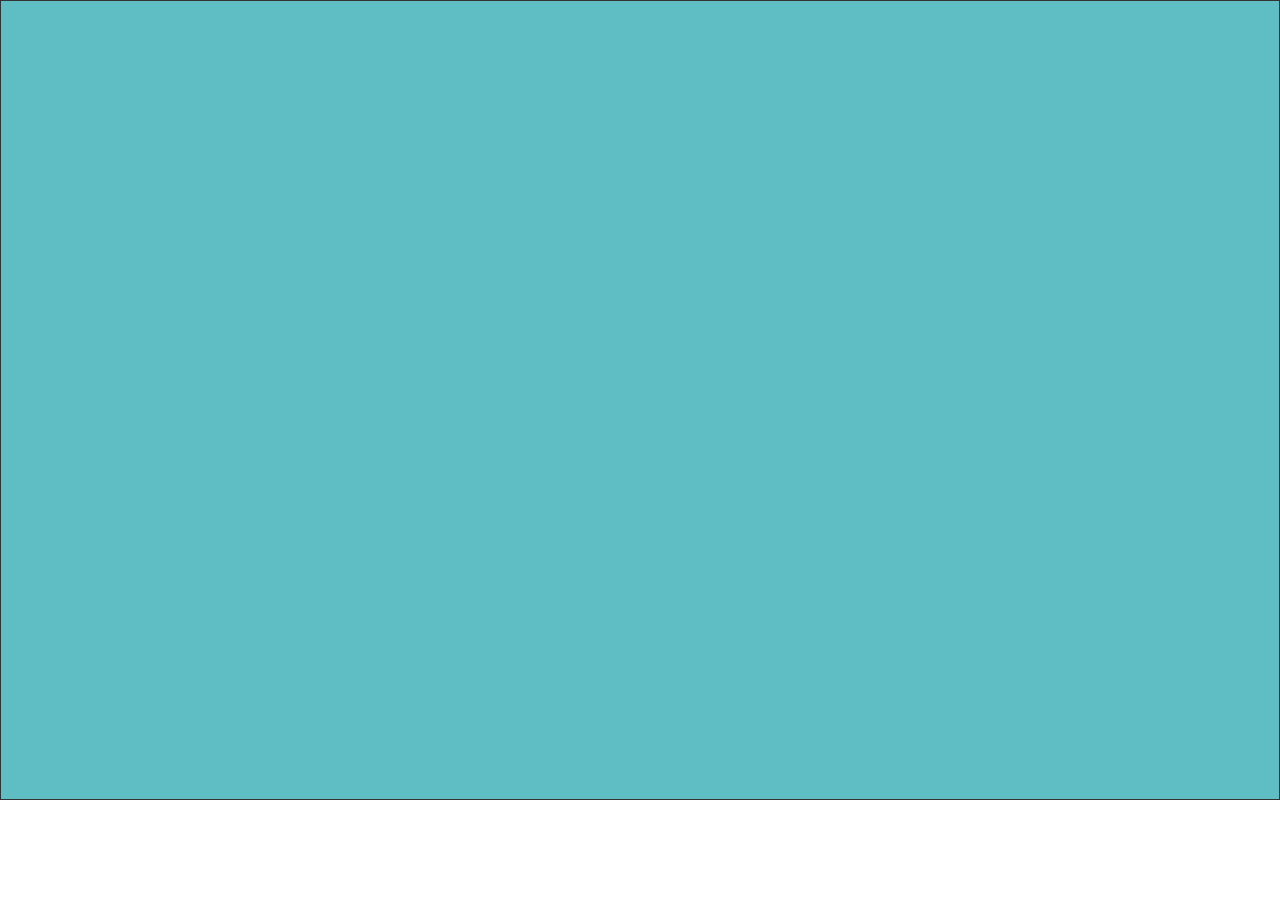
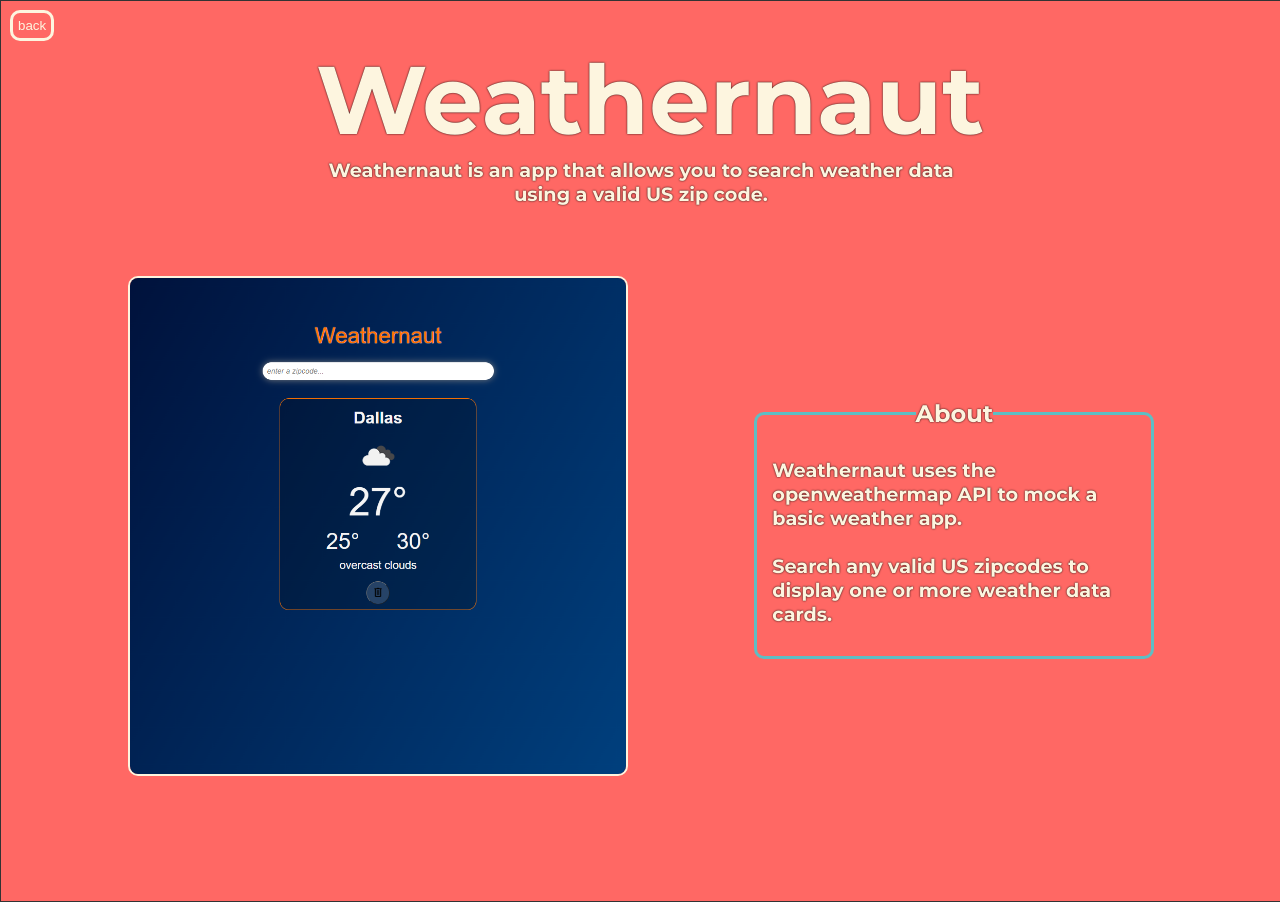
Before and after one commit to justinbarnikow/My_Portfolio, a React (Create React App) app: page /projects/1 in a window 1280 px wide. Before the commit this address had no page. Before the commit the page ends 800 px from the top, so only its background shows below. Built offline with nearby package versions, Linux system fonts and the light colour scheme.

Commit message:
project pages added

```diff
--- a/src/App.css
+++ b/src/App.css
@@ -404,6 +404,69 @@ img:hover {
     right: 5px
   }
 
+  /************* PROJECT PAGE *************/
+  .projectPage {
+    height: 900px;
+    width: 100vw;
+    background-color: #FF6864;
+    color: #FDF5DF;
+    text-shadow: 0px 0px 2px black;
+  }
+  .projectPage_image {
+    margin: 10px 0px
+  }
+  .projectPage_image img {
+    height: 350px;
+    opacity: 1;
+    border-radius: 10px;
+    border: 2px solid #fdf5df;
+  }
+  .projectPage_image img:hover {
+    cursor: pointer;
+    opacity: .8;
+  }
+  .projectPage_title {
+    display: flex;
+    flex-direction: column;
+    text-align: center;
+    padding-top: 40px;
+  }
+  .projectPage_titleText {
+    font-size: 48px;
+  }
+  .projectPage_infoArea {
+    display: flex;
+    flex-direction: column;
+    align-items: center;
+    justify-content: center;
+  }
+  .projectPage_form fieldset {
+    border: 3px solid #5EBEC4;
+    padding: 5px 15px;
+    width: 350px;
+    border-radius: 10px;
+  }
+  .projectPage_form legend {
+    margin: auto;
+    font-size: 24px;
+  }
+  .back_button {
+    background-color: inherit;
+    border: 3px solid #FDF5DF;
+    border-radius: 10px;
+    color: #FDF5DF;
+    position: fixed;
+    top: 10px;
+    left: 10px;
+    padding: 5px;
+    transition: color 1s, border 1s;
+  }
+  .back_button:hover {
+    border: 3px solid #5EBEC4;
+    color: #5EBEC4;
+    cursor: pointer;
+  }
+
   /* ^^^^^^^^^^ SLIDESHOWS ^^^^^^^^^^ */
 @media all and (min-width: 600px) {
   /*****titles*****/
@@ -528,6 +591,22 @@ img:hover {
     bottom: 50px;
     right: 50px
  }
+ .projectPage_titleText {
+  font-size: 72px;
+}
+.projectPage_title {
+  width: 600px;
+  margin: auto
+}
+.projectPage_image img {
+  height: 500px;
+}
+.projectPage_form fieldset {
+  width: 500px;
+}
+.projectPage {
+  height: 1000px;
+}
 }
 @media all and (min-width: 1200px) {
   .about_titleContainer, .projects_titleArticle, .contact_titleArticle {
@@ -623,4 +702,26 @@ textarea {
 .contactForm_container legend {
   font-size: 60px;
 }
+
+.projectPage_titleText {
+  font-size: 96px;
 }
+.projectPage_title {
+  width: 650px;
+}
+.projectPage_infoArea {
+  flex-direction: row;
+  align-items: center;
+  justify-content: space-evenly;
+  padding-top: 50px;
+}
+.projectPage_form fieldset {
+  border: 3px solid #5EBEC4;
+  padding: 30px 15px;
+  width: 400px;
+  border-radius: 10px;
+}
+.projectPage {
+  height: 900px;
+}
+}
--- a/src/App.js
+++ b/src/App.js
@@ -2,13 +2,21 @@ import React, { Component } from 'react';
 import { Route, Routes } from 'react-router-dom';
 import HomePage from './HomePageSections/HomePage';
 import './App.css'
+import { ProjectSlideshowData } from './Slideshows/ProjectSlideshowData';
+import ProjectPage from './ProjectPage';
 
 export default class App extends Component {
   render() {
+
+
     return (
       <div className='App'>
         <Routes>
           <Route path='/' element={<HomePage />} />
+          <Route path='/projects/1' element={<ProjectPage project={ProjectSlideshowData[0]} />} />
+          <Route path='/projects/2' element={<ProjectPage project={ProjectSlideshowData[1]} />} />
+          <Route path='/projects/3' element={<ProjectPage project={ProjectSlideshowData[2]} />} />
+          <Route path='/projects/4' element={<ProjectPage project={ProjectSlideshowData[3]} />} />
         </Routes>
       </div>
       );
--- /dev/null
+++ b/src/ProjectPage.js
@@ -0,0 +1,59 @@
+import React from 'react';
+import { useNavigate } from 'react-router-dom';
+import {FaAngleLeft} from 'react-icons/fa'
+
+function ProjectPage(props) {
+    const title = props.project.title
+    const subtitle = props.project.subtitle
+    const first_info = props.project.first_info
+    const second_info = props.project.second_info
+    const image = props.project.image
+    const link = props.project.link
+
+    const navigate = useNavigate()
+
+  return (
+        <section className='projectPage'>
+            <article className='backButton_article'>
+                <button className='back_button' type='button'
+                    onClick={() => navigate('/')}>
+                        back
+                </button>
+            </article>
+            <article className='projectPage_title'>
+                <span className='projectPage_titleText'>
+                    {title}
+                </span>
+                <span className='projectPage_subtitle'>
+                    {subtitle}
+                </span>
+            </article>
+            <div className='projectPage_infoArea'>
+                <article className='projectPage_image'>
+                    <a href={link} target="_blank">
+                        <img src={image} alt='project' className='projectPage_image' />
+                    </a>
+                </article>
+                <article className='projectPage_info'>
+                    <div className='projectPage_infoBox'>
+                        <form className='projectPage_form'>
+                            <fieldset>
+                                <legend>About</legend>
+                                <span className='projectPage_firstInfo'>
+                                    {first_info}
+                                </span>
+                                <br />
+                                <br />
+                                <span className='projectPage_secondInfo'>
+                                    {second_info}
+                                </span>
+                            </fieldset>
+                        </form>
+                    </div>
+                </article>
+            </div>
+        </section>
+    );
+}
+
+export default ProjectPage;
--- a/src/ScrollButton/ScrollToTop.js
+++ b/src/ScrollButton/ScrollToTop.js
@@ -1,4 +1,4 @@
-import React, { useState } from 'react';
+import React, { useEffect, useState } from 'react';
 import { FaRegArrowAltCircleUp } from 'react-icons/fa';
 
 const ScrollToTop = () => {
@@ -21,6 +21,13 @@ const ScrollToTop = () => {
         })
     }
 
+    useEffect(() => {
+        toggleVisible();
+        return () => {
+          setVisible({}); // This worked for me
+        };
+    }, []);
+
     window.addEventListener('scroll', toggleVisible)
 
   return (
--- a/src/Slideshows/ProjectSlideshow.js
+++ b/src/Slideshows/ProjectSlideshow.js
@@ -1,6 +1,7 @@
 import React, {useState} from 'react'
 import { ProjectSlideshowData } from './ProjectSlideshowData'
 import {FaAngleDoubleLeft, FaAngleDoubleRight} from 'react-icons/fa'
+import { Link } from 'react-router-dom'
 
 const ProjectSlideshow = ({ slides }) => {
 
@@ -25,12 +26,14 @@ const ProjectSlideshow = ({ slides }) => {
                 <FaAngleDoubleRight className='project_rightArrow' onClick={nextSlide}/>
                 {ProjectSlideshowData.map((slide, index) => {
                     return (
+                        <Link  to={`projects/${index + 1}`} key={index}>
                             <div className={index === current ? 'slide_active' : 'slide'} key={index}>
                                 <span className='index_slideshow'>{index + 1}/{slides.length}</span>
                                 {index === current && (
                                     <img src={slide.image} alt='project' className='project_slideshowImage' />
                                 )}
                             </div>
+                        </Link>
                     )
                 })}
         </section>
--- a/src/Slideshows/ProjectSlideshowData.js
+++ b/src/Slideshows/ProjectSlideshowData.js
@@ -1,14 +1,35 @@
+
 export const ProjectSlideshowData = [
     {
-        image: require('../Images/weathernaut.png')
+        title: 'Weathernaut',
+        subtitle: 'Weathernaut is an app that allows you to search weather data using a valid US zip code.',
+        image: require('../Images/weathernaut.png'),
+        first_info: 'Weathernaut uses the openweathermap API to mock a basic weather app. ',
+        second_info: 'Search any valid US zipcodes to display one or more weather data cards.',
+        link: "https://weathernaut-4rns4dyyx-justinbarnikow.vercel.app/"
     },
     {
-        image: require('../Images/recipod.png')
+        title: 'Recipod',
+        subtitle: 'Recipod is an app that finds you the perfect-length podcast for the recipe of your choice.',
+        image: require('../Images/recipod.png'),
+        first_info: 'Recipod uses both the edamame nutrition API and listennotes music API to deliver its results.',
+        second_info: 'The podcasts displayed will have a similar length to that of the time it takes to complete your chosen recipe.',
+        link: "https://recipod.vercel.app/"
     },
     {
-        image: require('../Images/pacman.png')
+        title: 'Pac-Man',
+        subtitle: 'The Pac-Man quiz is a basic, 5-question quiz app based on the classic Pac-Man game.',
+        image: require('../Images/pacman.png'),
+        first_info: 'Take the quiz and see your score at the end. The correct answers will be shown when you choose incorrectly.',
+        second_info: 'This was the first non-API project I ever made in my web dev boot camp.',
+        link: "https://justinbarnikow.github.io/pacman/"
     },
     {
-        image: require('../Images/travel_pod.png')
+        title: 'TravelPod',
+        subtitle: 'TravelPod is an app that finds you the perfect-length podcast for the duration of your driving trip.',
+        image: require('../Images/travel_pod.png'),
+        first_info: 'TravelPod was my first boot camp project to incorporate APIs, of which it uses 3.',
+        second_info: 'The first API converts the users locations to GPS coordinates, the second API calculates the travel time between the two spots, and the third gives a list of podcasts with the same duration in minutes.',
+        link: "https://justinbarnikow.github.io/travelpod/"
     }
 ]
```
Lines whose indentation alone changed are shown as unchanged.
